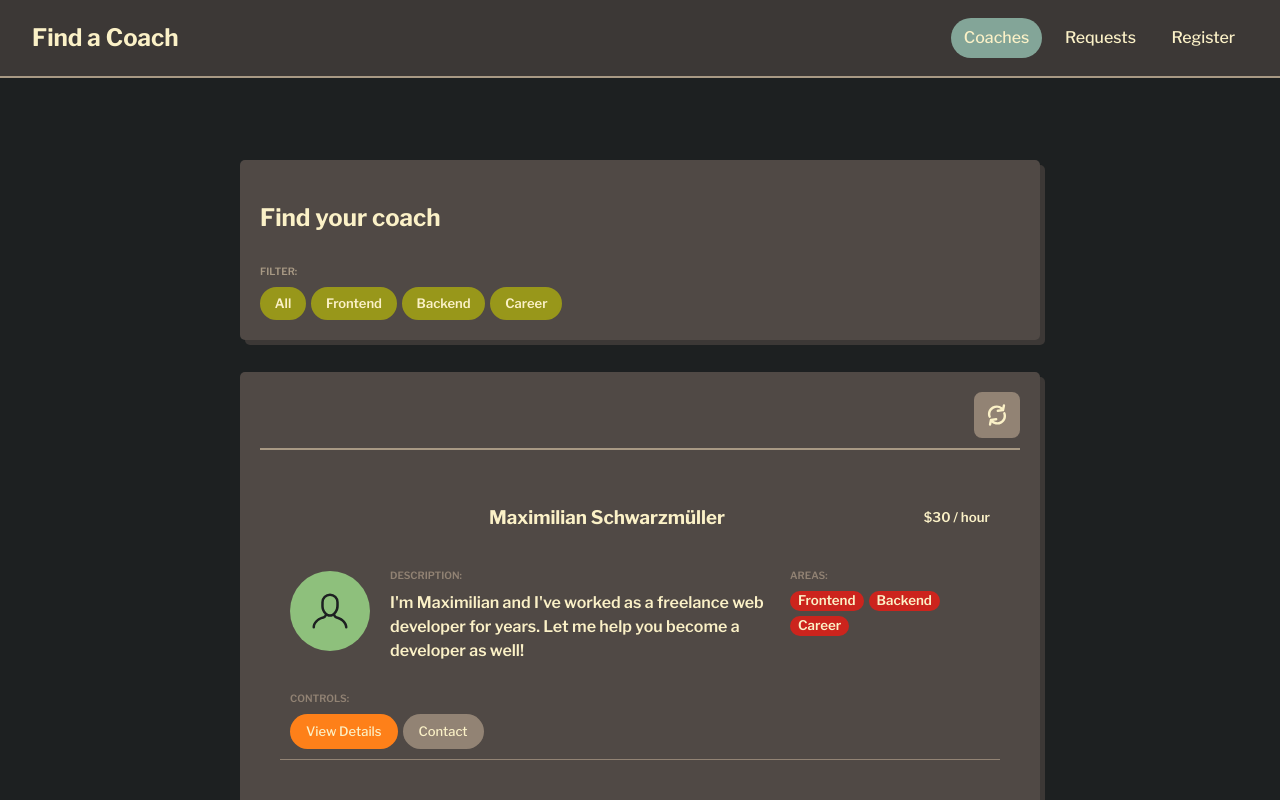
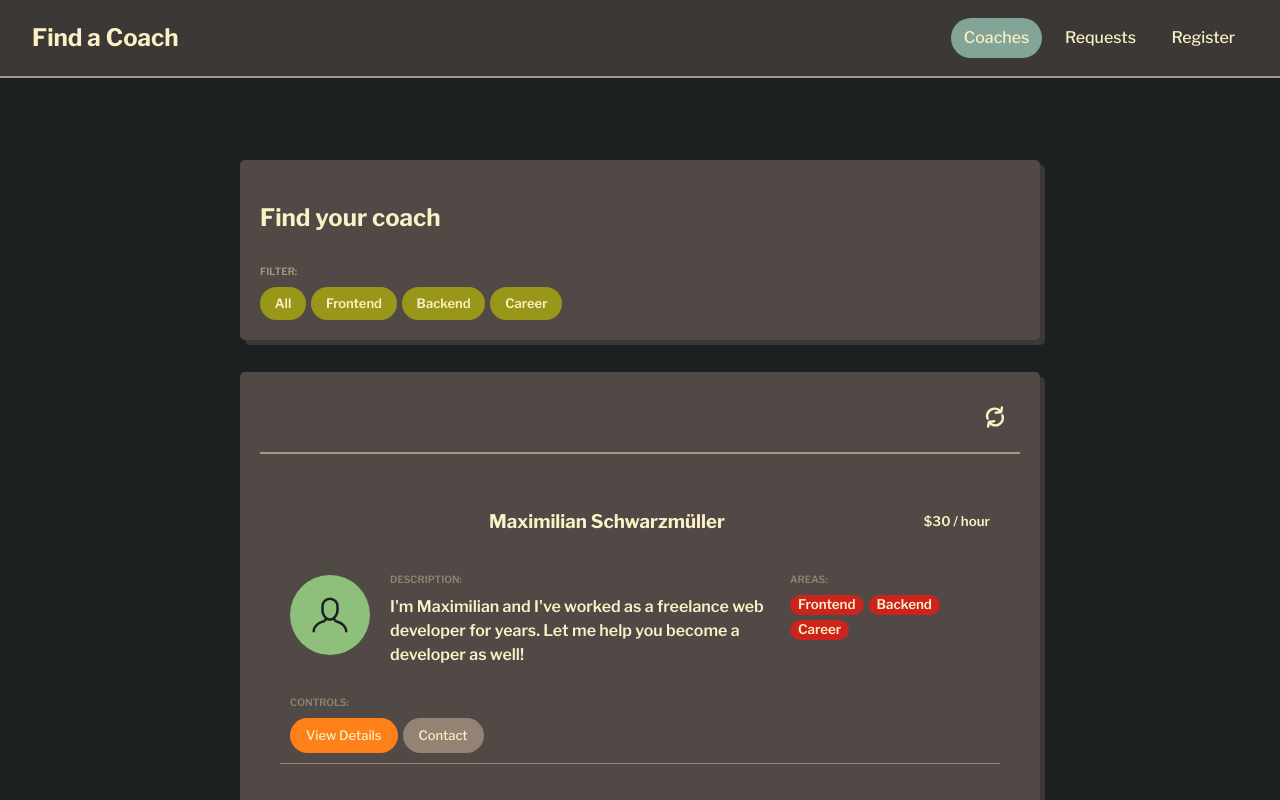
Before and after one commit to Redwood4413/findACoach, a Vue app: page /coaches in a window 1280 px wide. Shown: the top 800 px of the page. Built offline with nearby package versions, Linux system fonts and the light colour scheme; a web font is replaced by a local one.

Commit message:
fix: fix button appearance

```diff
--- a/src/components/coaches/CoachList.vue
+++ b/src/components/coaches/CoachList.vue
@@ -33,7 +33,7 @@ export default {
   <CoachFilter @check="filterCoaches" />
   <BaseWrapper>
     <div class="controls">
-      <BaseButton title="Refresh">
+      <BaseButton title="Refresh" mode="flat square rounded">
         <RefreshIcon />
       </BaseButton>
     </div>
```
